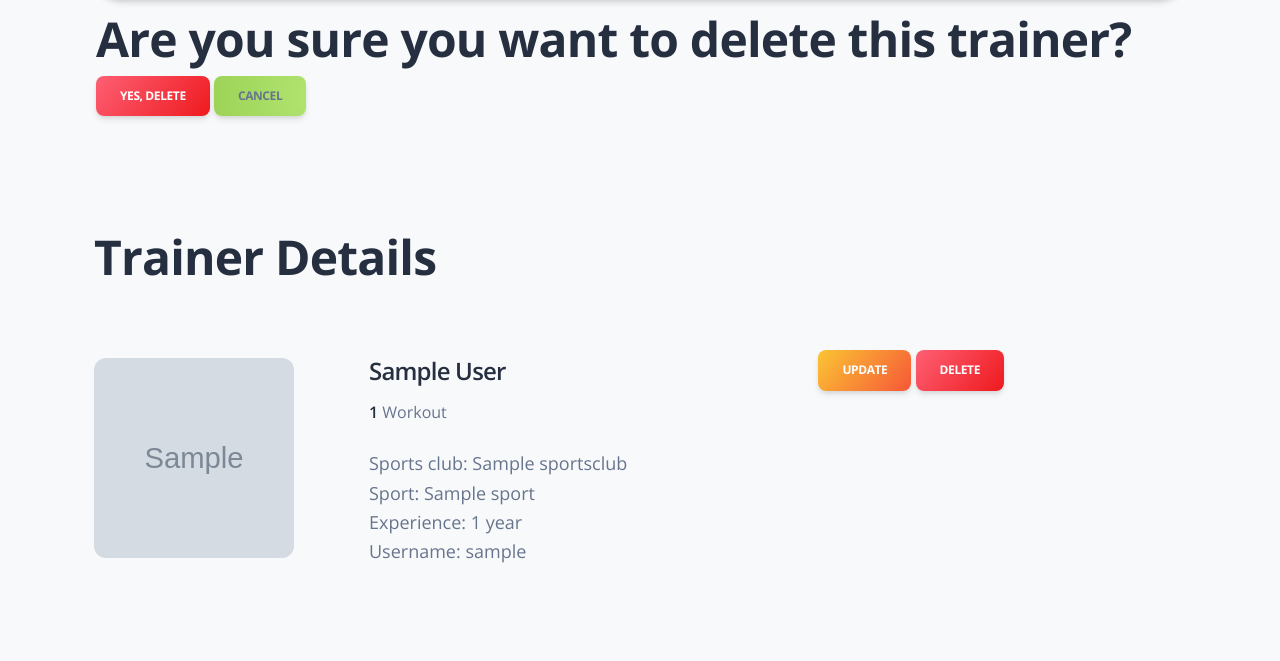
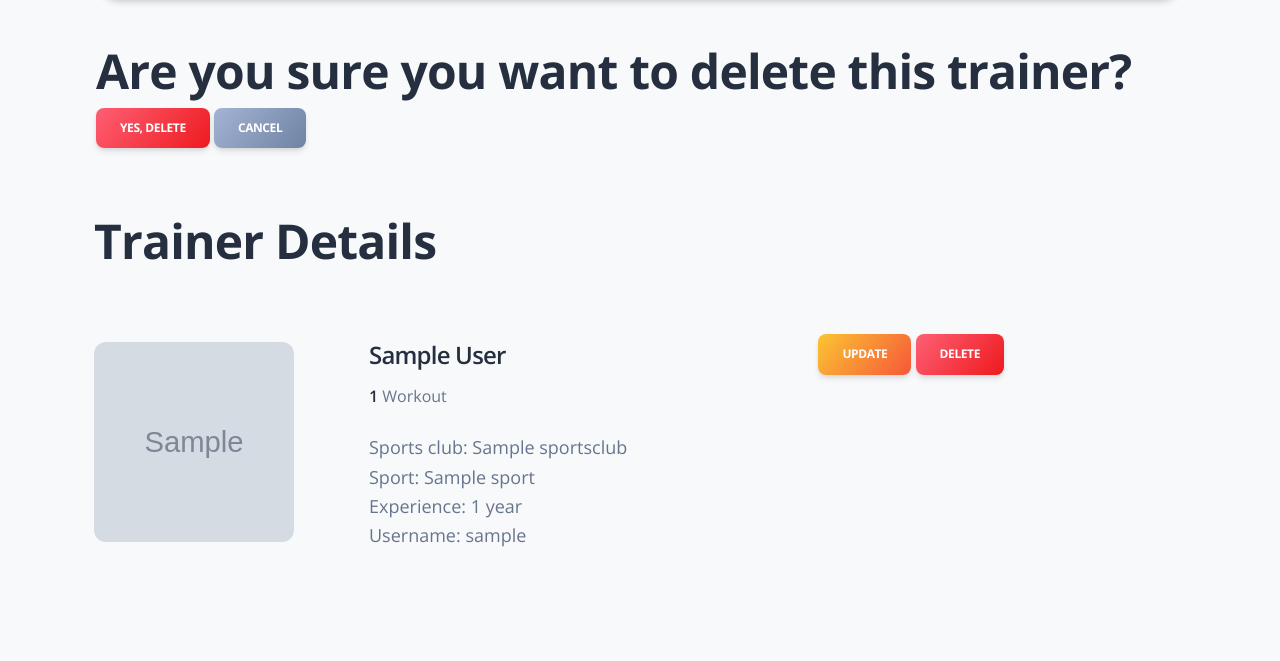
Before and after one commit to misha-doroshenko/sports-club-service, a Django app: page /trainers/1/delete in a window 1280 px wide. Shown: the part 70-731 px from the top of the page. Run offline with Django 4.2, Linux system fonts and the light colour scheme; tables that the repository leaves empty hold one stand-in row (values such as "Sample post"); grey boxes marked "Sample" are stand-in pictures; some libraries are stand-ins or nearby versions.

Commit message:
Edit delete templates

```diff
--- a/templates/club/sport_confirm_delete.html
+++ b/templates/club/sport_confirm_delete.html
@@ -3,13 +3,13 @@
 {% block body_class %} bg-gray-100 {% endblock body_class %}
 
 {% block content %}
-  <div style="margin-left: 6rem; margin-top: 5rem">
+  <div style="margin-left: 6rem; margin-top: 7rem">
     <h1>Are you sure you want to delete this sport?</h1>
   <form method="post" action="">
     {% csrf_token %}
     <div class="">
       <input class="btn bg-gradient-danger" type="submit" value="Yes, delete">
-      <a class="btn bg-gradient-faded-success" href="{{ request.META.HTTP_REFERER }}">Cancel</a>
+      <a class="btn bg-gradient-secondary" href="{% url "club:sport-detail" pk=sport.id %}">Cancel</a>
     </div>
   </form>
   </div>
--- a/templates/club/sports_club_confirm_delete.html
+++ b/templates/club/sports_club_confirm_delete.html
@@ -3,13 +3,13 @@
 {% block body_class %} bg-gray-100 {% endblock body_class %}
 
 {% block content %}
-  <div style="margin-left: 6rem; margin-top: 5rem;">
+  <div style="margin-left: 6rem; margin-top: 7rem;">
     <h1>Are you sure you want to delete this Sports Club?</h1>
   <form method="post" action="">
     {% csrf_token %}
     <div class="">
       <input class="btn bg-gradient-danger" type="submit" value="Yes, delete">
-      <a class="btn bg-gradient-faded-success" href="{{ request.META.HTTP_REFERER }}">Cancel</a>
+      <a class="btn bg-gradient-secondary" href="{% url "club:sports-club-detail" pk=sports_club.id %}">Cancel</a>
     </div>
   </form>
   </div>
--- a/templates/club/trainer_confirm_delete.html
+++ b/templates/club/trainer_confirm_delete.html
@@ -4,13 +4,13 @@
 
 {% block content %}
 
-  <div style="margin-left: 6rem; margin-top: 5rem;">
+  <div style="margin-left: 6rem; margin-top: 7rem;">
     <h1>Are you sure you want to delete this trainer?</h1>
   <form method="post" action="">
     {% csrf_token %}
     <div class="">
       <input class="btn bg-gradient-danger" type="submit" value="Yes, delete">
-      <a class="btn bg-gradient-faded-success" href="{{ request.META.HTTP_REFERER }}">Cancel</a>
+      <a class="btn bg-gradient-secondary" href="{% url "club:trainer-detail" pk=trainer.id %}">Cancel</a>
     </div>
   </form>
   </div>
@@ -19,7 +19,7 @@
     <div class="container">
       <div class="row">
         <div class="col-12 mx-auto">
-          <div class="row py-lg-7 py-5">
+          <div class="row py-5">
             <h1 class="mb-6">Trainer Details</h1>
             <div class="col-lg-3 col-md-5 position-relative my-auto">
               <img class="img border-radius-lg max-width-200 w-100 position-relative z-index-2" style="height: 200px; width: 200px; object-fit:cover;" src="{{ trainer.trainer_avatar.url }}">
```
